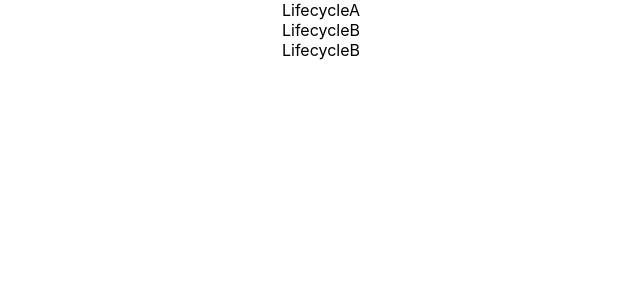
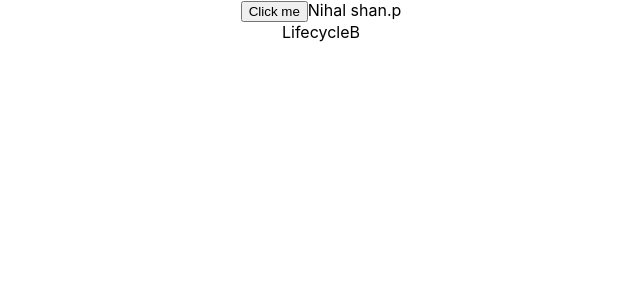
Before and after one commit to nihalshanp/learning-react, a React (Create React App) app: page / in a window 1280 px wide. Shown: the top 300 px of the page, without its empty margins (319-959 px from the left). Built offline with nearby package versions, Linux system fonts and the light colour scheme.

Commit message:
learned updating lifecycle methods

```diff
--- a/src/Component/LifecycleA.js
+++ b/src/Component/LifecycleA.js
@@ -19,12 +19,32 @@ export default class LifecycleA extends Component {
         console.log('LifecycleA componentDidMount');
     }
 
+    shouldComponentUpdate(){
+        console.log('LifecycleA shouldComponentUpdate');
+        return true
+    }
+
+    getSnapshotBeforeUpdate(prevProps, prevState){
+        console.log('LifecycleA getSnapshotBeforeUpdate');
+        return null
+    }
+
+    componentDidUpdate(){
+        console.log('LifecycleA componentDidUpdate');
+    }
+
+    chageState= () => {
+        this.setState({
+            name: 'Button Clicked'
+        })
+    }
+
     render() {
         console.log('LifecycleA render');
         return (
             <div>
-                LifecycleA
-                <LifecycleB/>
+                <button onClick={this.chageState}>Click me</button>
+                {this.state.name}
                 <LifecycleB/>
             </div>
         )
--- a/src/Component/LifecycleB.js
+++ b/src/Component/LifecycleB.js
@@ -18,6 +18,20 @@ export default class LifecycleB extends Component {
         console.log('LifecycleB componentDidMount');
     }
 
+    shouldComponentUpdate(){
+        console.log('LifecycleB shouldComponentUpdate');
+        return true
+    }
+
+    getSnapshotBeforeUpdate(prevProps, prevState){
+        console.log('LifecycleB getSnapshotBeforeUpdate');
+        return null
+    }
+
+    componentDidUpdate(){
+        console.log('LifecycleB componentDidUpdate');
+    }
+
     render() {
         console.log('LifecycleB render');
         return (
```
